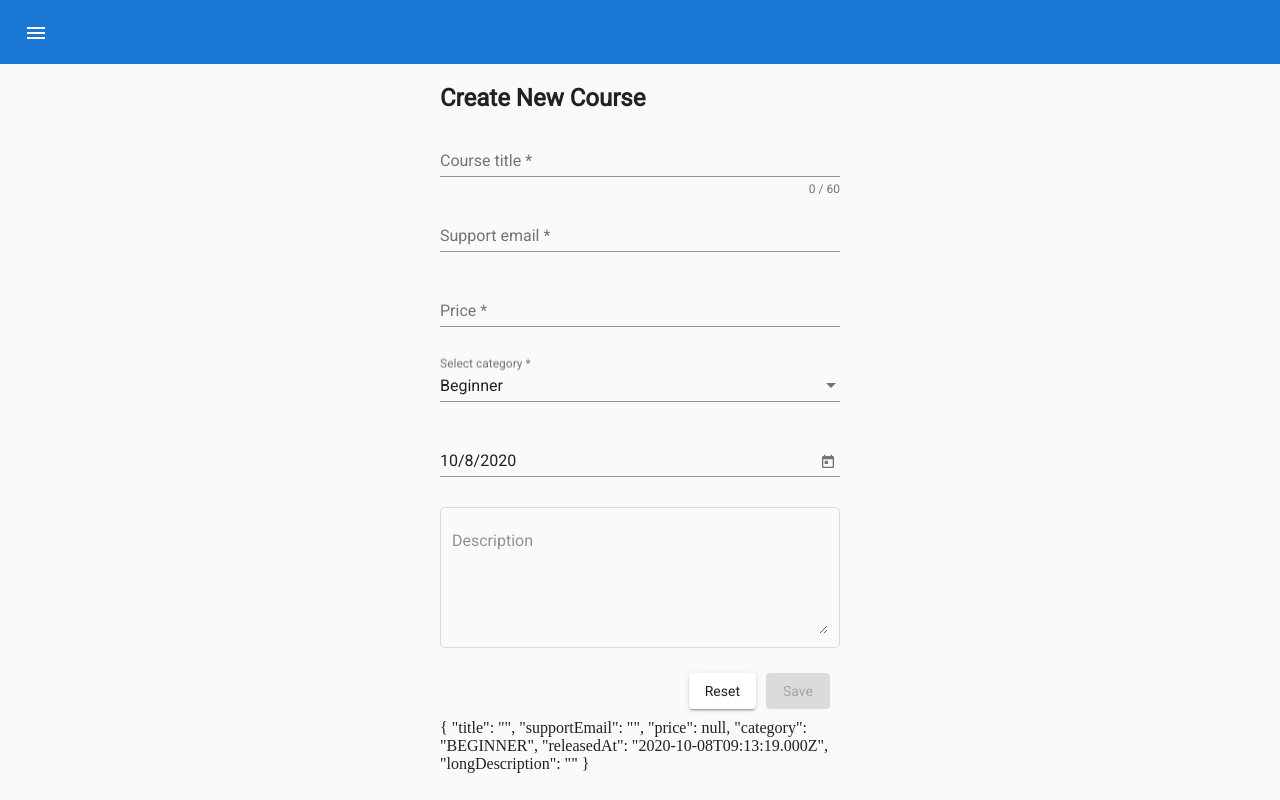
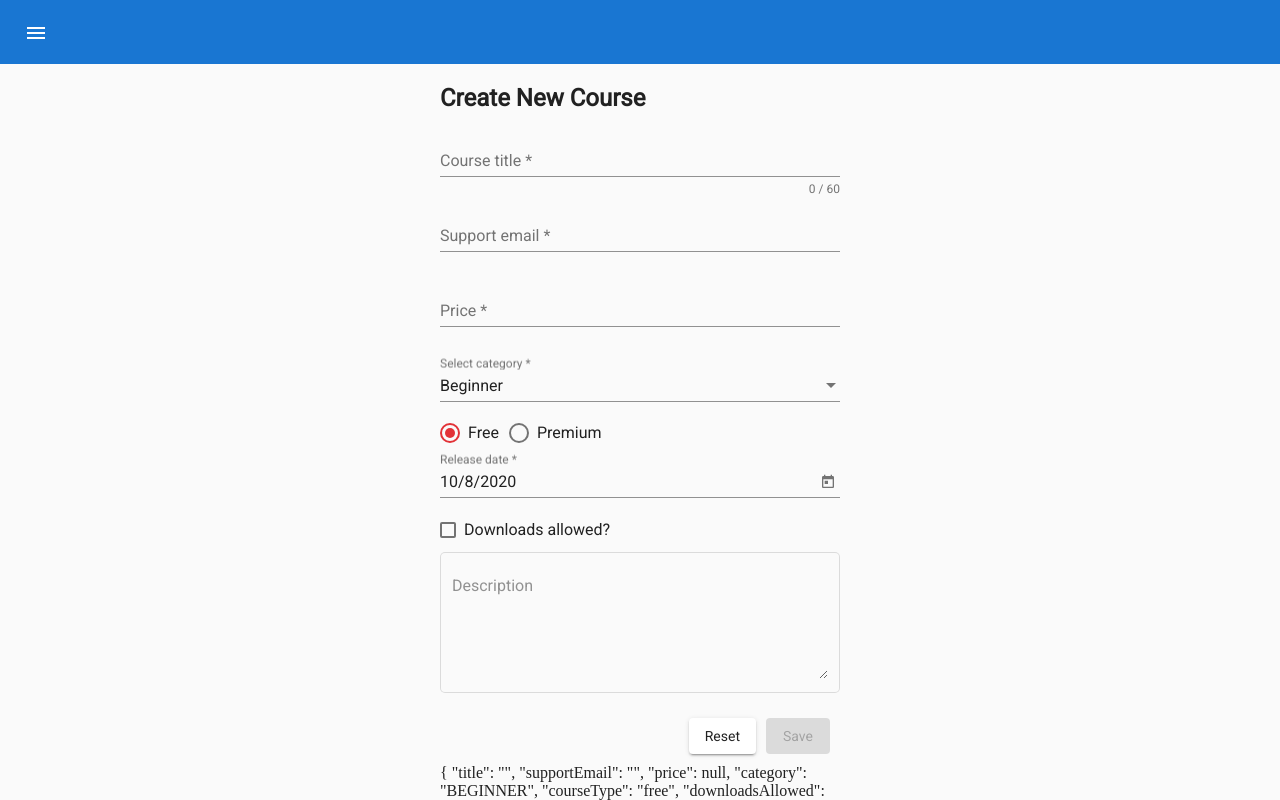
Before and after one commit to angular-university/angular-forms-course, an Angular app: page /add-new-course in a window 1280 px wide. Built offline with nearby package versions, Linux system fonts and the light colour scheme.

Commit message:
Angular Forms Course

```diff
--- a/src/app/app.module.ts
+++ b/src/app/app.module.ts
@@ -36,6 +36,7 @@ import {MatNativeDateModule} from '@angular/material/core';
 import {PasswordStrengthDirective} from './directives/password-strength.directive';
 import {OnlyOneErrorPipe} from './pipes/only-one-error.pipe';
 import {MatRadioModule} from '@angular/material/radio';
+import {MatCheckboxModule} from '@angular/material/checkbox';
 
 @NgModule({
     declarations: [
@@ -73,6 +74,7 @@ import {MatRadioModule} from '@angular/material/radio';
         MatDatepickerModule,
         MatNativeDateModule,
         MatRadioModule,
+        MatCheckboxModule,
         FormsModule,
         ReactiveFormsModule
     ],
--- a/src/app/create-course/create-course.component.html
+++ b/src/app/create-course/create-course.component.html
@@ -49,9 +49,14 @@
 
     </mat-form-field>
 
+    <mat-radio-group formControlName="courseType">
+      <mat-radio-button value="free">Free</mat-radio-button>
+      <mat-radio-button value="premium">Premium</mat-radio-button>
+    </mat-radio-group>
+
     <mat-form-field>
 
-      <input matInput [matDatepicker]="myDatepicker"
+      <input matInput [matDatepicker]="myDatepicker" placeholder="Release date"
              formControlName="releasedAt">
 
       <mat-datepicker-toggle matSuffix
@@ -62,6 +67,10 @@
       <mat-datepicker #myDatepicker></mat-datepicker>
 
     </mat-form-field>
+
+    <mat-checkbox color="primary" formControlName="downloadsAllowed">
+      Downloads allowed?
+    </mat-checkbox>
 
     <mat-form-field appearance="outline">
 
--- a/src/app/create-course/create-course.component.ts
+++ b/src/app/create-course/create-course.component.ts
@@ -11,21 +11,19 @@ export class CreateCourseComponent implements OnInit {
   form: FormGroup;
 
   constructor(private fb: FormBuilder) {
-
     this.form = fb.group({
       title: ["", [Validators.required, Validators.minLength(3), Validators.maxLength(60)]],
       supportEmail: ["", [Validators.required, Validators.email]],
       price: [null, [Validators.required, Validators.pattern("[0-9]+")]],
       category: ["BEGINNER", Validators.required],
+      courseType: ["free", Validators.required],
+      downloadsAllowed: [false, Validators.requiredTrue],
       releasedAt: [new Date(), Validators.required],
-      longDescription: ["",Validators.required]
+      longDescription: ["",[Validators.required, Validators.minLength(3)]]
     });
-
   }
 
   ngOnInit() {
-
-
 
   }
 
--- a/src/global-styles.scss
+++ b/src/global-styles.scss
@@ -35,3 +35,7 @@ textarea {
   margin-bottom: 10px;
   font-size: 75%;
 }
+
+mat-radio-button {
+  margin-right: 10px;
+}
```
